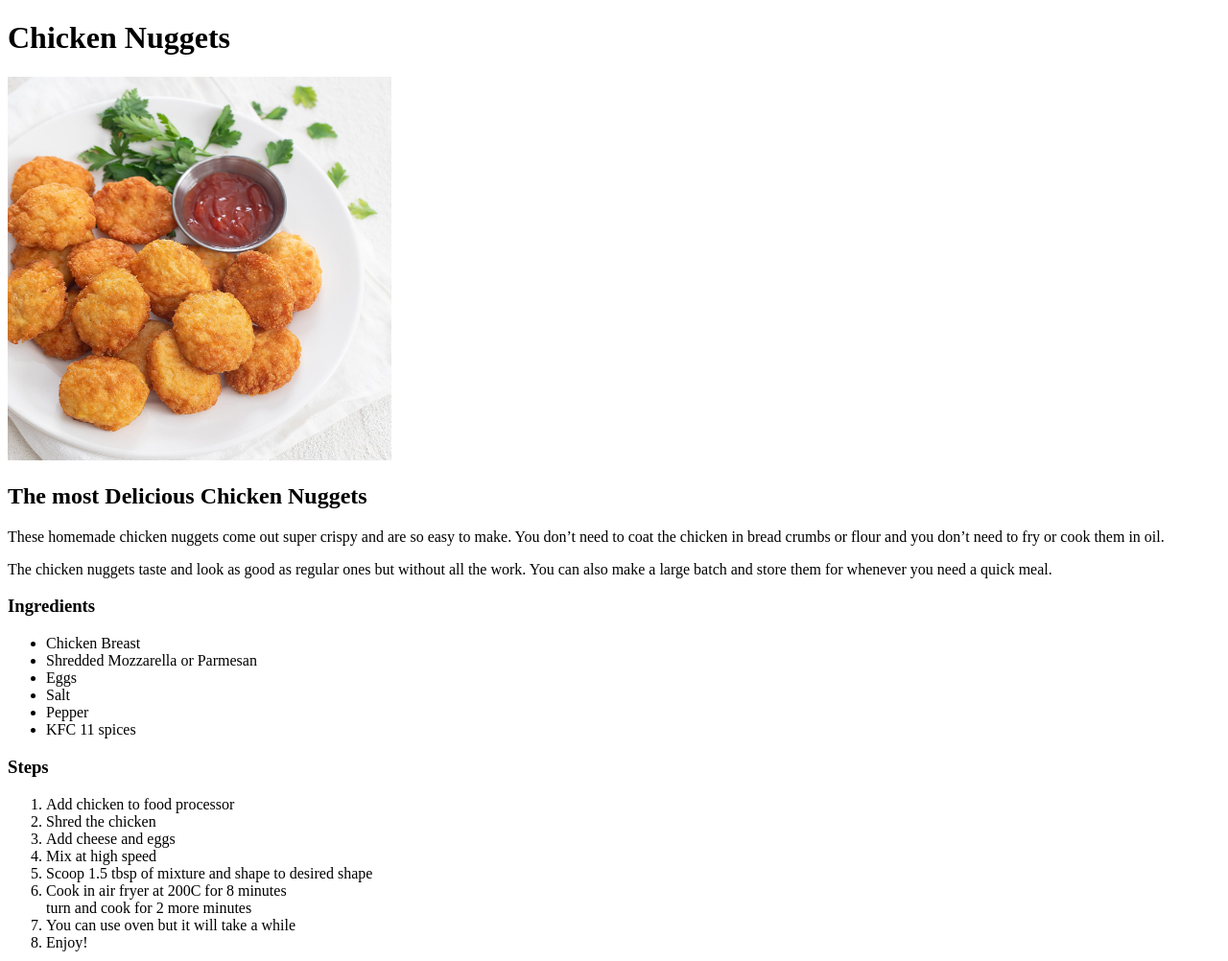
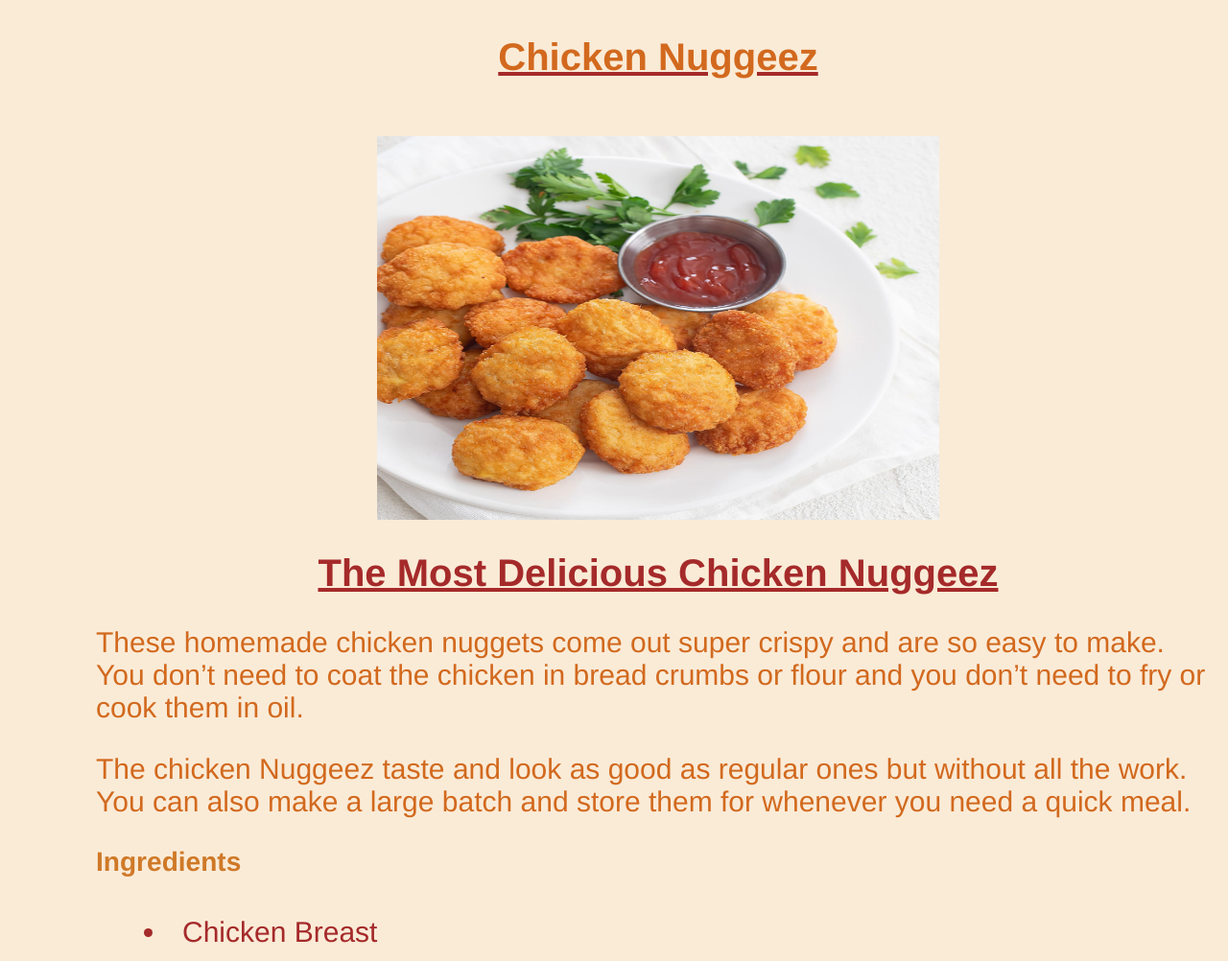
Before and after one commit to Binkl69/odin-recipes, a plain HTML site: page recipes/chicken-nuggets.html in a window 1280 px wide. Shown: the top 1002 px of the page at 96% size. Drawn offline with Linux system fonts and the light colour scheme.

Commit message:
Added basic css for each page.
Added css to each page and linked pages to main
page.

```diff
--- /dev/null
+++ b/css/style.css
@@ -0,0 +1,93 @@
+body {
+    background-color: antiquewhite;
+    font-family:'Franklin Gothic Medium', 'Arial Narrow', Arial, sans-serif;
+    font-size: 24px;
+    margin-left: 100px;
+}
+
+.page {
+    padding: 20px 10px 20px 10px;
+    margin: 0 auto;
+    font-size: 100%;
+    font-weight: bold;
+    color: hotpink;
+    text-align: center;
+    align-self: center;
+    text-decoration: none;
+    display:table;
+}
+img {
+    display: block;
+    margin-top: 50px;
+    margin-left: auto;
+    margin-right: auto;
+    width: 50%
+}
+h1, h2 {
+    color: brown;
+    font-size: 40px;
+    text-align: center;
+    text-decoration:underline;
+
+
+}
+
+h3 {
+    color: rgb(207, 121, 40);
+}
+
+p {
+    color: chocolate;
+    font-size: 30px;
+    font-weight: 500;
+}
+
+#Back-index {
+    text-align: center;
+    font-size: 40px;
+    display: block;
+    background-color: transparent;
+
+}
+a {
+    color:chocolate;
+    margin: 20px 10px 20px 10px;
+    background-color: rgb(25, 187, 187);
+    font-size: 24px;
+    font-weight: bold;
+    border-radius: 20px;
+    padding: 10px 10px 10px 10px;
+    text-decoration: none;
+}
+
+a:visited {
+    color: chocolate
+}
+
+a:hover {
+    color:blueviolet
+}
+
+a:active {
+    color: aqua;
+    font-size: auto;
+    padding: 15px 0 15px 0;
+}
+
+
+li {
+    margin: 20px 0 20px 0;
+    padding: 10px 10px 10px 10px;
+    position: relative;
+    list-style-position: inside;
+}
+
+ol, ul {
+    color: brown;
+    font-size: 30px;
+}
+
+.recipe {
+    list-style: none;
+    color: aliceblue;
+}
--- a/recipes/chicken-nuggets.html
+++ b/recipes/chicken-nuggets.html
@@ -2,15 +2,16 @@
 <html lang="en">
     <head>
         <meta charset="UTF-8">
-        <title>Chicken Nuggets</title>
+        <link href="../css/style.css" rel="stylesheet">
+        <title>Chicken Nuggeez</title>
     </head>
 
     <body>
-        <h1>Chicken Nuggets</h1>
+        <h1><a id="Back-index" href="../index.html">Chicken Nuggeez</a></h1>
         <img src="../img/Chicken-nuggets.jpg" alt="Delicious golden brown chicken Nuggets" width="400" height="400" >
-        <h2>The most Delicious Chicken Nuggets</h2>
+        <h2>The Most Delicious Chicken Nuggeez</h2>
         <p>These homemade chicken nuggets come out super crispy and are so easy to make. You don’t need to coat the chicken in bread crumbs or flour and you don’t need to fry or cook them in oil. </p>
-        <p>The chicken nuggets taste and look as good as regular ones but without all the work. You can also make a large batch and store them for whenever you need a quick meal.</p>
+        <p>The chicken Nuggeez taste and look as good as regular ones but without all the work. You can also make a large batch and store them for whenever you need a quick meal.</p>
         <h3>Ingredients</h3>
         <ul>
             <li>Chicken Breast</li>
@@ -31,7 +32,7 @@
             <li>Cook in air fryer at 200C for 8 minutes</li>
             <li?>turn and cook for 2 more minutes</li>
             <li>You can use oven but it will take a while</li>
-            <li>Enjoy!</li>
+            <li>Enjoy your chicken Nuggeez!</li>
         </ol>
 
     </body>
```
Also changed, not shown: index.html (+5 -1 lines), recipes/baked-potato.html (added, +28 -0 lines), recipes/simple-ribs.html (added, +36 -0 lines), img/baked-potato.jpg (added), img/simple-ribs.jpg (added).
